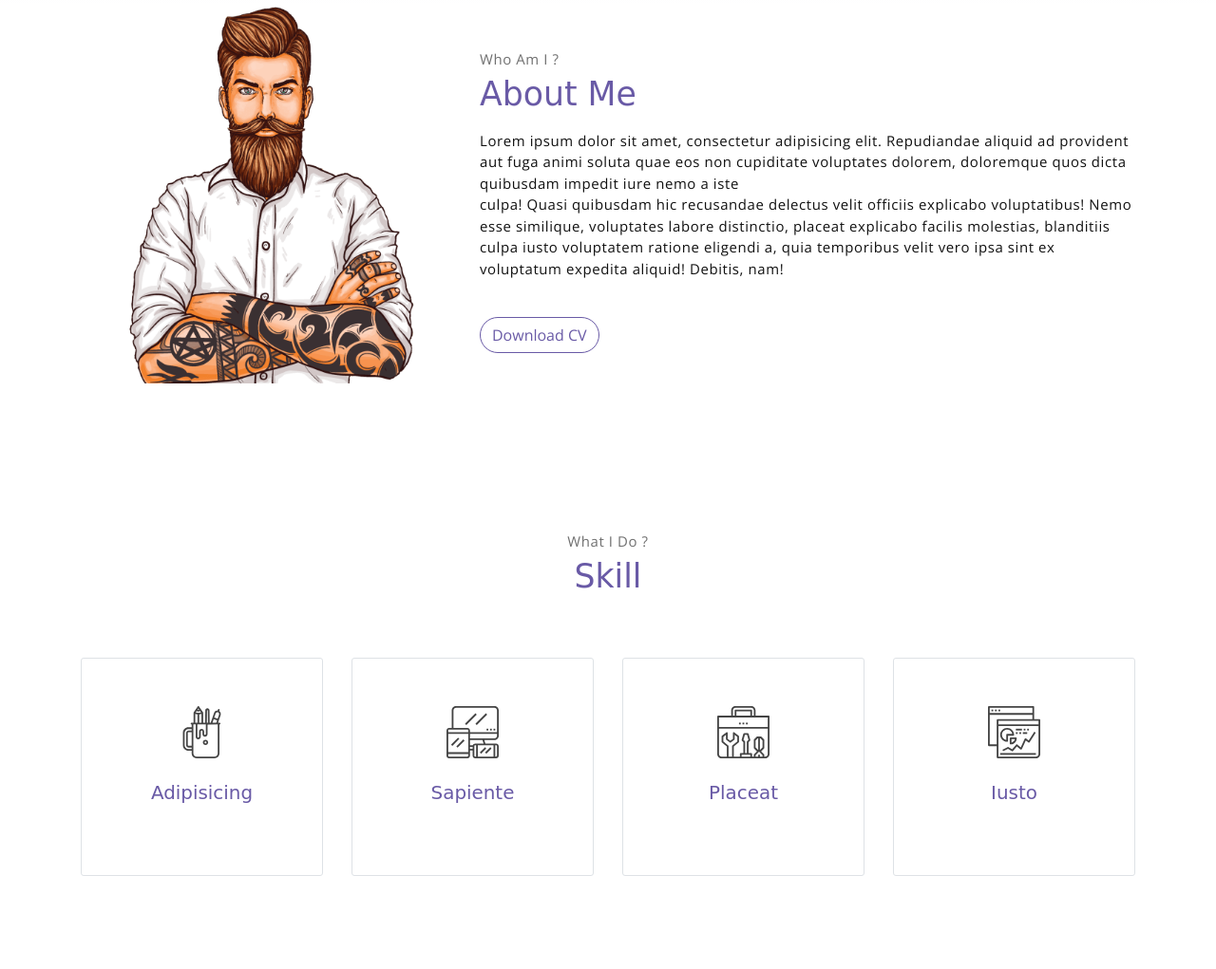
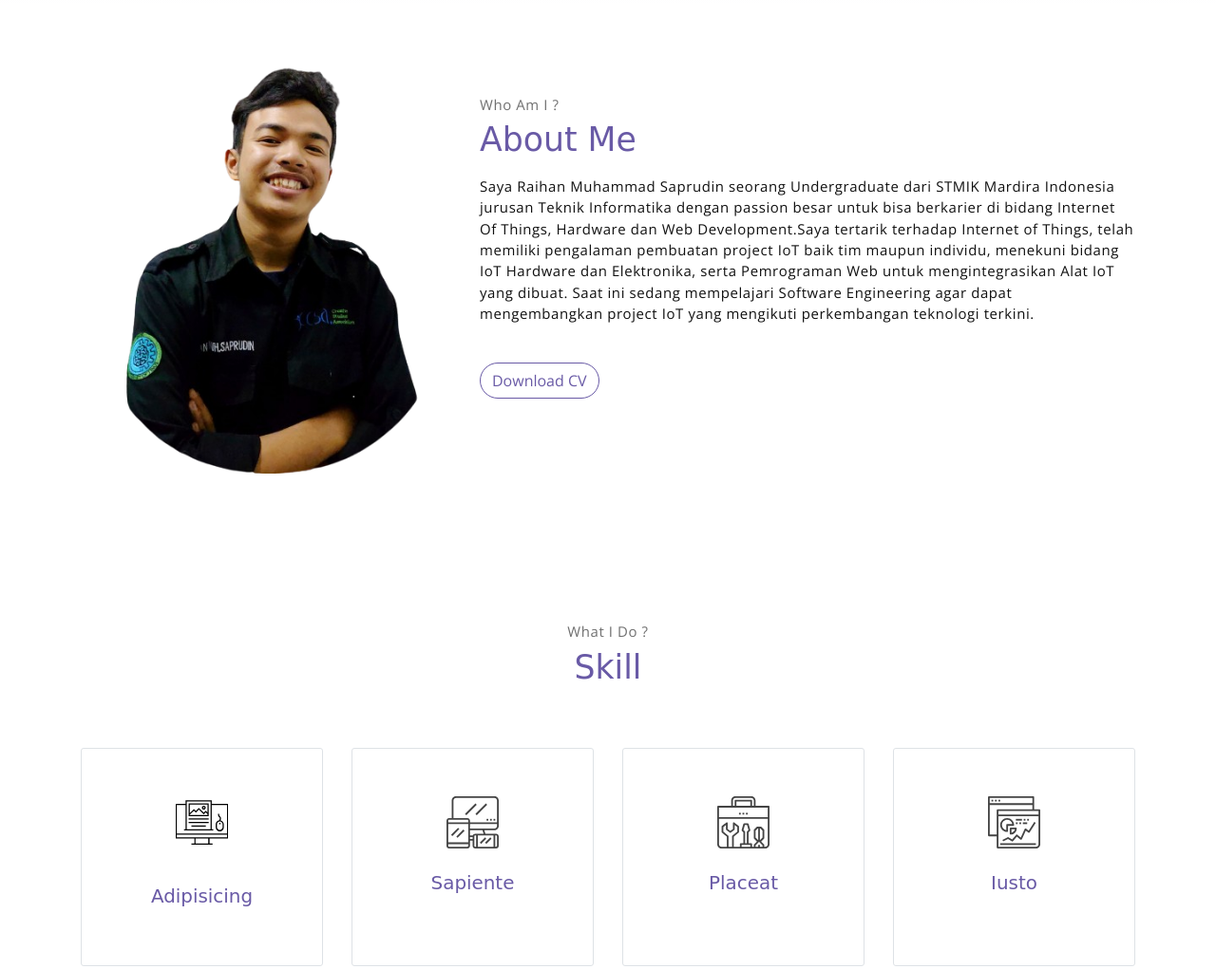
Before and after one commit to Suhendar70100/profile-rehan, a website: page public_html/index.html in a window 1280 px wide. Shown: the part 796-1817 px from the top of the page at 95% size. Drawn offline with nearby package versions, Linux system fonts and the light colour scheme; a web font is replaced by a local one.

Commit message:
change text about me

```diff
--- a/public_html/index.html
+++ b/public_html/index.html
@@ -57,14 +57,13 @@
             <!-- about wrapper -->
             <div class="about">
                 <div class="about-img-holder">
-                    <img src="assets/imgs/man.png" class="about-img" alt="Download free bootstrap 4 landing page, free boootstrap 4 templates, Download free bootstrap 4.1 landing page, free boootstrap 4.1.1 templates, meyawo Landing page">
+                    <img src="assets/imgs/profile.png" class="about-img" alt="Download free bootstrap 4 landing page, free boootstrap 4 templates, Download free bootstrap 4.1 landing page, free boootstrap 4.1.1 templates, meyawo Landing page">
                 </div>
                 <div class="about-caption">
                     <p class="section-subtitle">Who Am I ?</p>
                     <h2 class="section-title mb-3">About Me</h2>
                     <p>
-                        Lorem ipsum dolor sit amet, consectetur adipisicing elit. Repudiandae aliquid ad provident aut fuga animi soluta quae eos non cupiditate voluptates dolorem, doloremque quos dicta quibusdam impedit iure nemo a iste
-                        <br>culpa! Quasi quibusdam hic recusandae delectus velit officiis explicabo voluptatibus! Nemo esse similique, voluptates labore distinctio, placeat explicabo facilis molestias, blanditiis culpa iusto voluptatem ratione eligendi a, quia temporibus velit vero ipsa sint ex voluptatum expedita aliquid! Debitis, nam!
+                        Saya Raihan Muhammad Saprudin seorang Undergraduate dari STMIK Mardira Indonesia jurusan Teknik Informatika dengan passion besar untuk bisa berkarier di bidang Internet Of Things, Hardware dan Web Development.Saya tertarik terhadap Internet of Things, telah memiliki pengalaman pembuatan project IoT baik tim maupun individu, menekuni bidang IoT Hardware dan Elektronika, serta Pemrograman Web untuk mengintegrasikan Alat IoT yang dibuat. Saat ini sedang mempelajari Software Engineering agar dapat mengembangkan project IoT yang mengikuti perkembangan teknologi terkini.
                     </p>
                     <button class="btn-rounded btn btn-outline-primary mt-4">Download CV</button>
                 </div>
@@ -82,7 +81,7 @@
                 <div class="col-md-6 col-lg-3">
                     <div class="service-card">
                         <div class="body">
-                            <img src="assets/imgs/pencil-case.svg" alt="Download free bootstrap 4 landing page, free boootstrap 4 templates, Download free bootstrap 4.1 landing page, free boootstrap 4.1.1 templates, meyawo Landing page" class="icon">
+                            <img src="assets/imgs/frontend.svg" alt="Download free bootstrap 4 landing page, free boootstrap 4 templates, Download free bootstrap 4.1 landing page, free boootstrap 4.1.1 templates, meyawo Landing page" class="icon">
                             <h6 class="title">Adipisicing</h6>
                             <p class="subtitle">Labore velit culpa adipisci excepturi consequuntur itaque in nam molestias dolorem iste quod.</p>
                         </div>
```
Also changed, not shown: LICENSE.txt (deleted), README.txt (deleted), public_html/assets/imgs/frontend.svg (added), public_html/assets/imgs/profile.jpeg (added), public_html/assets/imgs/profile.png (added).
